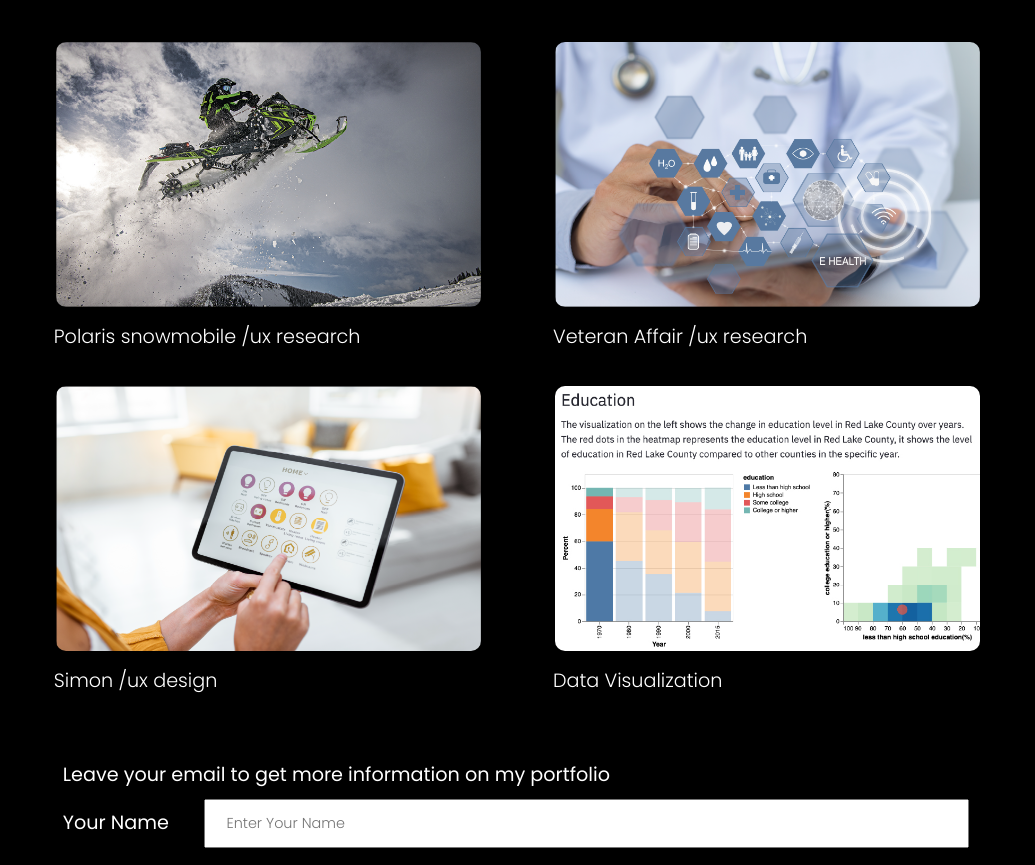
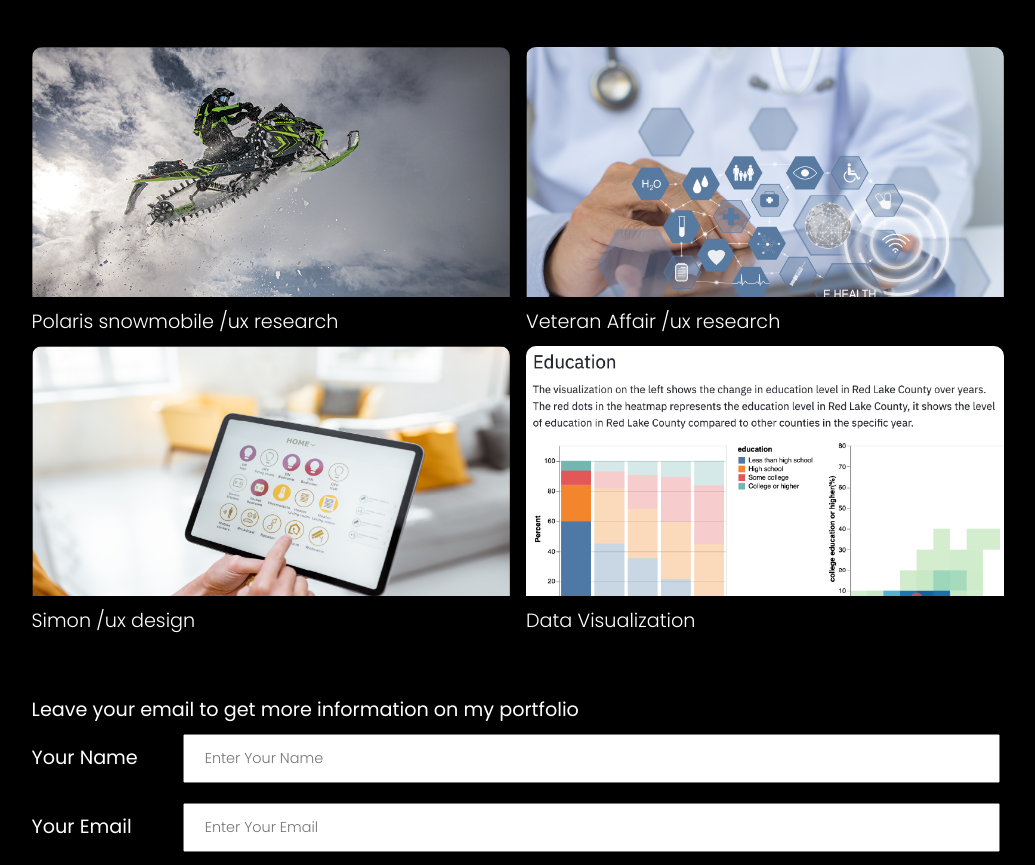
Before and after one commit to yi-cui/mobile, a plain HTML site: page index.html in a window 1280 px wide. Shown: the part 284-1149 px from the top of the page, without its empty margins (122-1157 px from the left). Drawn offline with Linux system fonts and the light colour scheme.

Commit message:
desktopview

```diff
--- a/css/style.css
+++ b/css/style.css
@@ -1,11 +1,19 @@
 body{
-	margin:1%;
-	padding:1%;
+	margin:2%;
+	padding:2%;
 	font-size:120%;
 	font-family: 'Poppins', sans-serif;
 	background-color: black;
 	color: white;
 }
+
+
+main img{
+	border-radius: 10px;
+}
+
+
+
 
 a.skip{
   left: 0;
@@ -24,7 +32,14 @@
     text-decoration-style: solid;
 }
 
-p, h1, h2 {
+p{
+	padding: 10px 0px;
+}
+.back p{
+	display: none;
+}
+
+h1, h2 {
     padding: 15px;
 	text-align: center;
 }
@@ -44,6 +59,7 @@
 h3{
 	font-weight: 500;
 }
+
 p{
 	font-weight: 300;
 }
@@ -109,19 +125,24 @@
 
 
 
-main img{
-	display: block;
-    margin-left: auto;
-	margin-right: auto;
-	margin-top: 20px;
-	border-radius: 10px;
-	width: 85%;
-	align-self: center;
+
+.cook img, .travel img{
+	animation-duration:5s;
+	animation-name: in;
+}
+
+@keyframes in {
+	from {
+	  opacity:  1%;
+	}
+	to {
+		opacity:  100%;
+	}
 }
 
 
+
 .project p{
-	padding-left: 35px;
 	text-align: left;
 }
 
@@ -136,9 +157,19 @@
 	grid-template-rows: repeat(2,auto);
 	align-items: center;
 	row-gap: 40px;
+	animation-duration: 1s;
+  	animation-name: slidein;
 }
 
+@keyframes slidein {
+	from {
+	  margin-left: 100%;
+	}
 
+	to {
+	  margin-left: 0%;
+	}
+}
 
 .form{
 	background-color: white;
@@ -150,9 +181,9 @@
 	text-align: center;
 }
 
-form{
+/* form{
 	margin: 20px;
-}
+} */
 form p{
 	text-align: left;
 	font-weight: 300;
@@ -163,28 +194,35 @@
   }
 
 fieldset{
-	width: 95%;
+	width: 100%;
 	margin: auto;
 }
 input {
 	width: 100%;
 	padding: 12px 30px;
+	margin: 5px 0px;
 	display: inline-block;
 	font-family: "Poppins";
 	font-weight: 300;
 	font-size: 0.75em;
 }
 
+
 input[type=submit]:hover {
 	opacity: 0.8;
   }
 
+.parallax {
+	background-image: url("../imgs/mountain.png");
+	min-height: 300px;
+	width: 100%;
+	background-attachment: fixed;
+	background-position: center;
+	background-repeat: no-repeat;
+	background-size: cover;
+}
 
-
-
-/*Added this so the links stay the same color*/
-
-@media screen and (min-width: 850px){
+@media screen and (min-width: 750px){
 	body{
 		margin-left:10%;
 		margin-right:10%;
@@ -196,7 +234,7 @@
 		display: flex;
 		flex-direction: row ;
 		align-items: center;
-		gap: 2rem;
+		gap: 4rem;
 		margin: 1rem;
 		font-size:1 em;
 	}
@@ -205,9 +243,110 @@
 		display: block;
 		font-size: 1em;
 	}
+
+	nav ul li:nth-child(2){
+		display: none;
+	}
+
 	#nav_checkbox, .nav_toggle{
 		display: none;
 		font-size: 20px;
+	}
+
+
+	.cook{
+		margin: 20px 0px;
+		display: grid;
+		grid-template-rows: auto;
+		align-items: center;
+		column-gap: 10%;
+	}
+
+	.cook img{
+		width: 22%;
+	}
+	.cook img:hover{
+		width: 30%;
+	}
+
+
+	.dishes{
+		display: flex;
+		flex-flow: row wrap;
+		gap: 1rem;
+	}
+	.travel{
+		margin: 50px 0px;
+		display: grid;
+		grid-template-rows: auto;
+		align-items: center;
+		column-gap: 10%;
+	}
+
+	.travel img{
+		width: 22%;
+	}
+	.travel img:hover{
+		width: 30%;
+	}
+
+	.cities{
+		display: flex;
+		flex-flow: row wrap;
+		gap: 1rem;
+	}
+}
+
+
+
+
+@media screen and (min-width: 1100px){
+	.back p{
+		display: block;
+	}
+
+	.flip_card{
+		width: 100%;
+		max-height: 100%;
+		perspective: 1000px;
+	}
+
+	.card {
+		width: 100%;
+		height: 100%;
+		position: relative;
+		text-align: center;
+		transition: transform 1s;
+		transform-style: preserve-3d;
+	}
+
+	.front {
+		position: absolute;
+		height: 100%;
+		width: 100%;
+		backface-visibility: hidden;
+	}
+
+	.flip-card:hover .card {
+		transform: rotateY(180deg);
+	}
+
+	.front, .back {
+		position: absolute;
+		width: 100%;
+		height: 100%;
+		-webkit-backface-visibility: hidden; /* Safari */
+		backface-visibility: hidden;
+	}
+
+	.back {
+		background-color: orange;
+		color: white;
+		transform: rotateY(180deg);
+	}
+
+	nav ul li:nth-child(2){
+		display: block;
 	}
 
 
@@ -246,22 +385,56 @@
 	.project{
 		display: grid;
 		grid-template-columns: 1fr 1fr;
-		grid-template-rows: auto;
+		grid-template-rows: 250px 1fr 250px 1fr;
+
+		column-gap: 1rem;
+		column-gap: 1rem;
 		margin-top: 50px;
 		margin-bottom: 50px;
 	}
 
-	#polaris{
-		grid-column: 1/ span 1;
+	#polaris-pic{
+		overflow: hidden;
+		grid-column: 1 / span 1;
 		grid-row: 1 / span 1;
 	}
-	#va{
+
+	#polaris{
+		grid-column: 1 / span 1;
+		grid-row: 2 / span 1;
+	}
+
+	#va-pic{
+		overflow: hidden;
 		grid-column: 2 / span 1;
 		grid-row: 1 / span 1;
 	}
+
+	#va{
+		grid-column: 2 / span 1;
+		grid-row: 2 / span 1;
+	}
+
+	#simon-pic{
+		overflow: hidden;
+		grid-column: 1 / span 1;
+		grid-row: 3 / span 1;
+	}
+
 	#simon{
-		grid-column: 1/ span 1;
-		grid-row: 2 / span 1;
+		grid-column: 1 / span 1;
+		grid-row: 4 / span 1;
+	}
+
+	#vis-pic{
+		overflow: hidden;
+		grid-column: 2/ span 1;
+		grid-row: 3 / span 1;
+	}
+
+	#vis{
+		grid-column: 2 / span 1;
+		grid-row: 4 / span 1;
 	}
 
 
@@ -368,6 +541,9 @@
 		column-gap: 10%;
 	}
 
+	.traveltext{
+		grid-area: 2 / 3 / 1 / 2 ;
+	}
 	.travel img{
 		width: 30%;
 	}
--- a/index.html
+++ b/index.html
@@ -1,5 +1,13 @@
 <html lang="en">
 <head>
+	<!-- Global site tag (gtag.js) - Google Analytics -->
+	<script async src="https://www.googletagmanager.com/gtag/js?id=G-1JDC7872TV"></script>
+	<script>
+	window.dataLayer = window.dataLayer || [];
+	function gtag(){dataLayer.push(arguments);}
+	gtag('js', new Date());
+	gtag('config', 'G-1JDC7872TV');
+	</script>
 	<meta charset="UTF-8">
 	<meta name="viewport" content="width=device-width, initial-scale=1.0">
 	<link rel="icon" href="imgs/favicon.ico">
@@ -19,7 +27,7 @@
 				<img id = 'close' src="./imgs/close.png" alt="close">
 			</label>
 			<ul>
-				<li>Yi Cui</li>
+				<li><a href = "index.html">Yi Cui</a></li>
 				<li><a class="current" href = "index.html">Home</a></li>
 				<li><a href = "aboutme.html">About me</a></li>
 				<li><a href = "gallery.html">Gallery</a></li>
@@ -34,26 +42,71 @@
 		<div class = 'title'>
 			<h1 id = 'hey'>Hey there,</h1>
 			<h2 id = 'name'>I'm Yi Cui</h2>
-			<p id = 'intro'>I am pursuing my master's degree at University of Michigan, school of Information. I focus on the UX Research and Design. <br>I am looking for internship for Summer 2022.</p>
+			<p id = 'intro'>I am pursuing my master's degree at University of Michigan, school of Information. I focus on the UX Research and Design. I am currently looking for internship for Summer 2022.</p>
 		</div>
 		<div class="project" id="project">
+			<div class="flip-card" id = 'polaris-pic'>
+				<div class="card">
+				  <div class="front">
+					<img src="./imgs/snow.png" alt="snowmobile photo">
+				  </div>
+				  <div class="back">
+					<p>Evaluate the efficiency of the shopping tool on snowmobile website ans provide design recommendations</p>
+				  </div>
+				</div>
+			</div>
 			<div id="polaris">
-				<img src="./imgs/snow.png" alt="snowmobile photo">
 				<p>Polaris snowmobile /ux research</p>
 			</div>
+
+
+			<div class="flip-card" id = 'va-pic'>
+				<div class="card">
+				  <div class="front">
+					<img src="./imgs/va.png" alt="snowmobile photo">
+				  </div>
+				  <div class="back">
+					<p>Evaluate the efficiency of the shopping tool on snowmobile website ans provide design recommendations</p>
+				  </div>
+				</div>
+			</div>
 			<div id="va">
-				<img src="./imgs/va.png" alt="healthcare data photo">
 				<p>Veteran Affair /ux research</p>
 			</div>
+
+
+			<div class="flip-card" id = 'simon-pic'>
+				<div class="card">
+				  <div class="front">
+					<img src="./imgs/simon.png" alt="snowmobile photo">
+				  </div>
+				  <div class="back">
+					<p>Evaluate the efficiency of the shopping tool on snowmobile website ans provide design recommendations</p>
+				  </div>
+				</div>
+			</div>
 			<div id="simon">
-				<img src="./imgs/simon.png" alt="smart home app">
 				<p>Simon /ux design</p>
 			</div>
+
+			<div class="flip-card" id = 'vis-pic'>
+				<div class="card">
+				  <div class="front">
+					<img src="./imgs/vis.jpg" alt="snowmobile photo">
+				  </div>
+				  <div class="back">
+					<p>Evaluate the efficiency of the shopping tool on snowmobile website ans provide design recommendations</p>
+				  </div>
+				</div>
+			</div>
 			<div id="vis">
-				<img src="./imgs/vis.jpg" alt="data visualization picture">
 				<p>Data Visualization</p>
 			</div>
 		</div>
+
+
+
+
 		<form action="https://formspree.io/f/xbjqvnoq" method="post">
 
 			<fieldset>
```
Also changed, not shown: aboutme.html (+8 -1 lines), gallery.html (+14 -6 lines), pet.html (+8 -1 lines), imgs/mountain-ga3798028d_1920.jpg (added), 5 other files.
